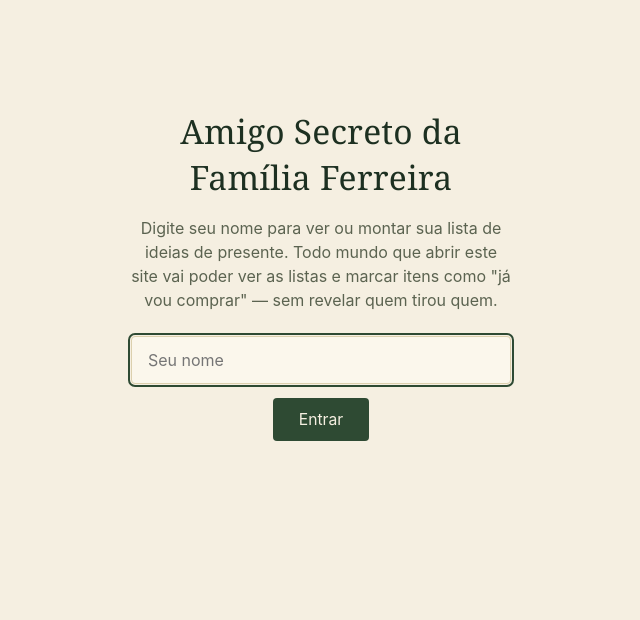
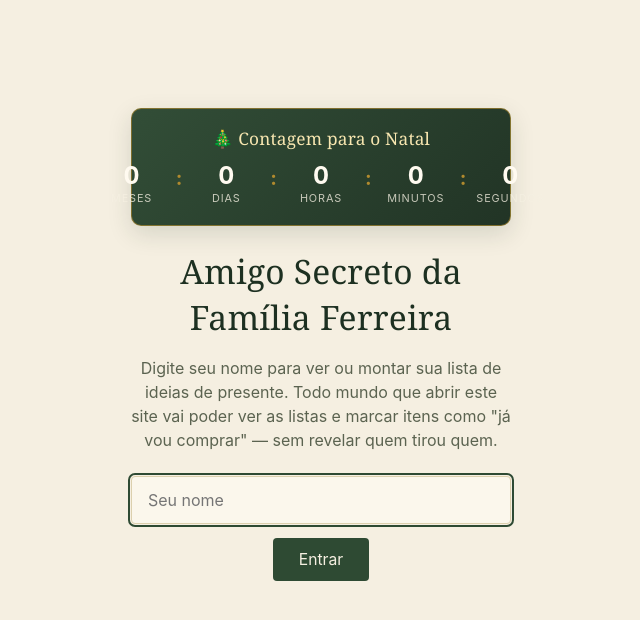
Before and after one commit to gustavoguga18/amigosecret, a website: page public/index.html in a window 1280 px wide. Shown: the whole page, without its empty margins (319-959 px from the left). Drawn offline with Linux system fonts and the light colour scheme.

Commit message:
Atualizar o index.html

```diff
--- a/public/index.html
+++ b/public/index.html
@@ -9,6 +9,20 @@
 <body>
 
 <div id="gate-screen" class="wrap gate">
+  <div class="christmas-countdown" aria-label="Contagem regressiva para o Natal">
+    <div class="countdown-title">🎄 Contagem para o Natal</div>
+    <div class="countdown-units">
+      <div class="countdown-unit"><strong id="count-months">0</strong><span>meses</span></div>
+      <div class="countdown-separator">:</div>
+      <div class="countdown-unit"><strong id="count-days">0</strong><span>dias</span></div>
+      <div class="countdown-separator">:</div>
+      <div class="countdown-unit"><strong id="count-hours">0</strong><span>horas</span></div>
+      <div class="countdown-separator">:</div>
+      <div class="countdown-unit"><strong id="count-minutes">0</strong><span>minutos</span></div>
+      <div class="countdown-separator">:</div>
+      <div class="countdown-unit"><strong id="count-seconds">0</strong><span>segundos</span></div>
+    </div>
+  </div>
   <h1>Amigo Secreto da Família Ferreira</h1>
   <p>Digite seu nome para ver ou montar sua lista de ideias de presente. Todo mundo que abrir este site vai poder ver as listas e marcar itens como "já vou comprar" — sem revelar quem tirou quem.</p>
   <input id="name-input" type="text" placeholder="Seu nome" maxlength="40" />
@@ -17,6 +31,20 @@
 
 <div id="main-screen" class="wrap" style="display:none;">
   <header class="top">
+    <div class="christmas-countdown" aria-label="Contagem regressiva para o Natal">
+      <div class="countdown-title">🎄 Contagem para o Natal</div>
+      <div class="countdown-units">
+        <div class="countdown-unit"><strong id="count-months-main">0</strong><span>meses</span></div>
+        <div class="countdown-separator">:</div>
+        <div class="countdown-unit"><strong id="count-days-main">0</strong><span>dias</span></div>
+        <div class="countdown-separator">:</div>
+        <div class="countdown-unit"><strong id="count-hours-main">0</strong><span>horas</span></div>
+        <div class="countdown-separator">:</div>
+        <div class="countdown-unit"><strong id="count-minutes-main">0</strong><span>minutos</span></div>
+        <div class="countdown-separator">:</div>
+        <div class="countdown-unit"><strong id="count-seconds-main">0</strong><span>segundos</span></div>
+      </div>
+    </div>
     <h1>Amigo Secreto da Família Ferreira</h1>
     <p class="subtitle">
       Você é <strong id="me-label"></strong> ·
```
